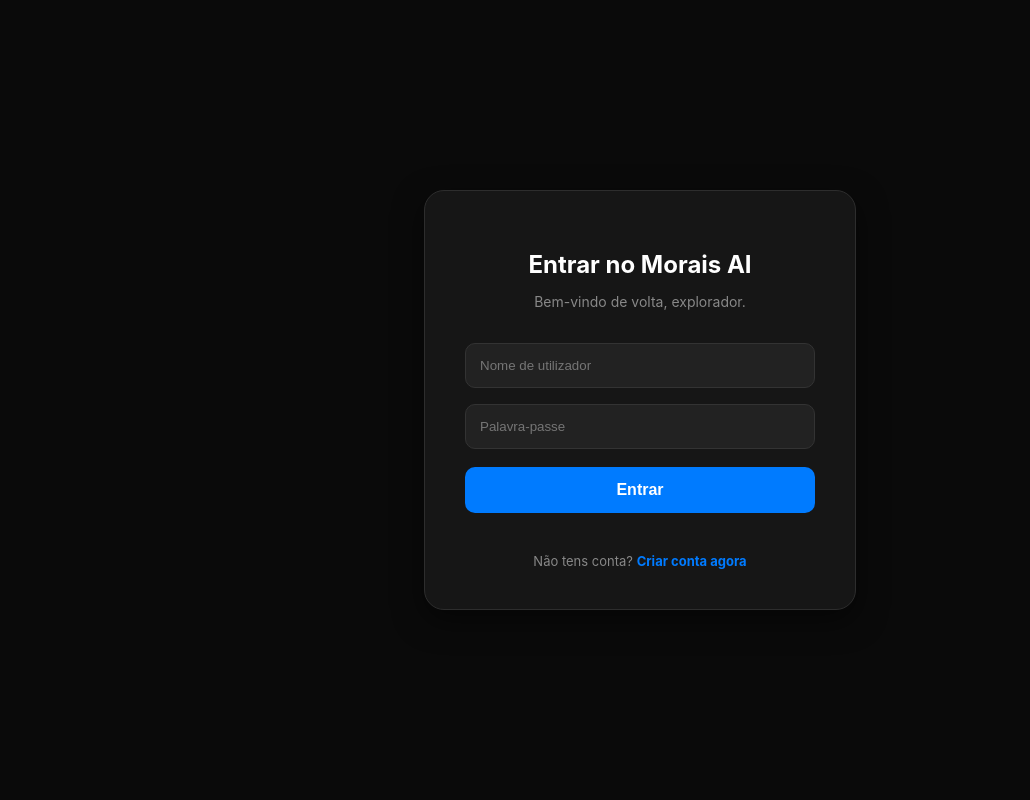
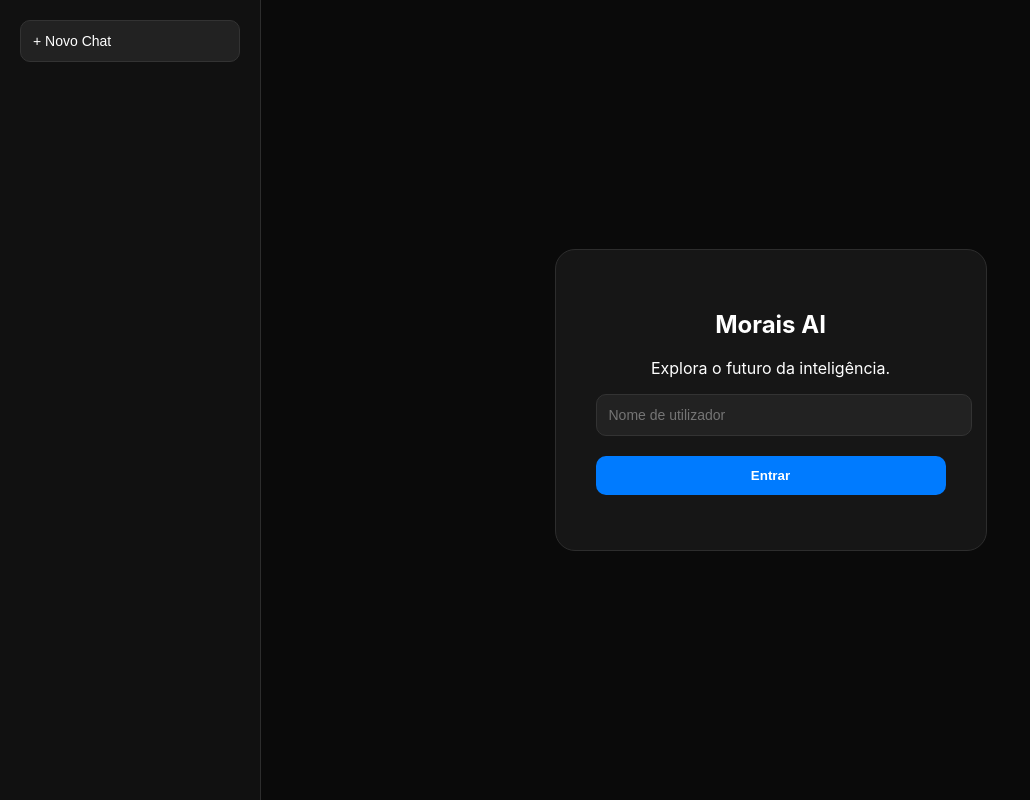
Before and after one commit to joazinhon56-bit/moraisai, a Flask app: page / in a window 1280 px wide. Shown: the whole page, without its empty margins (0-1030 px from the left). Run offline with Flask 3, Linux system fonts and the light colour scheme; some libraries are stand-ins or nearby versions.

Commit message:
Corrigido bug do Novo Chat e interface atualizada

```diff
--- a/templates/index.html
+++ b/templates/index.html
@@ -3,139 +3,147 @@
 <head>
     <meta charset="UTF-8">
     <meta name="viewport" content="width=device-width, initial-scale=1.0">
-    <title>Morais AI - Autenticação</title>
+    <title>Morais AI - Chat</title>
     <script src="https://accounts.google.com/gsi/client" async defer></script>
     <style>
-        /* Estilos de Base [cite: 1, 2] */
-        body { font-family: 'Inter', 'Segoe UI', sans-serif; background-color: #0a0a0a; color: white; margin: 0; height: 100vh; display: flex; justify-content: center; align-items: center; }
+        /* Estilos de Base e Layout */
+        body { font-family: 'Inter', sans-serif; background-color: #0a0a0a; color: white; margin: 0; display: flex; height: 100vh; overflow: hidden; }
 
-        /* Contentor de Login [cite: 3, 4] */
-        #login-container { background-color: #161616; padding: 40px; border-radius: 20px; border: 1px solid #2d2d2d; text-align: center; width: 350px; box-shadow: 0 10px 30px rgba(0,0,0,0.5); }
-        #main-container { display: none; flex-direction: column; width: 100%; height: 100vh; background-color: #0f0f0f; }
+        /* Barra Lateral (Histórico) */
+        #sidebar { width: 260px; background-color: #111; border-right: 1px solid #2d2d2d; display: flex; flex-direction: column; transition: 0.3s; }
+        .sidebar-header { padding: 20px; }
+        .btn-new-chat { width: 100%; background: #222; border: 1px solid #333; color: white; padding: 12px; border-radius: 10px; cursor: pointer; text-align: left; font-size: 14px; transition: 0.2s; }
+        .btn-new-chat:hover { background: #2d2d2d; }
 
-        h2 { margin-bottom: 10px; font-size: 24px; color: #fff; }
-        p { color: #888; font-size: 14px; margin-bottom: 25px; }
+        #history-list { flex: 1; overflow-y: auto; padding: 10px; display: flex; flex-direction: column; gap: 5px; }
+        .history-item { padding: 10px; border-radius: 8px; font-size: 13px; cursor: pointer; white-space: nowrap; overflow: hidden; text-overflow: ellipsis; color: #ccc; transition: 0.2s; }
+        .history-item:hover { background: #222; color: white; }
+        .history-item.active { background: #007bff33; color: #007bff; border: 1px solid #007bff55; }
 
-        /* Inputs [cite: 8, 9] */
-        input.auth-input { width: 100%; padding: 14px; margin: 8px 0; border-radius: 10px; border: 1px solid #333; background: #222; color: white; box-sizing: border-box; outline: none; transition: 0.3s; }
-        input.auth-input:focus { border-color: #007bff; }
+        /* Área Principal */
+        #main-wrapper { flex: 1; display: flex; flex-direction: column; background-color: #0f0f0f; position: relative; }
+        #login-container { position: absolute; inset: 0; background: #0a0a0a; z-index: 100; display: flex; justify-content: center; align-items: center; }
+        .login-box { background-color: #161616; padding: 40px; border-radius: 20px; border: 1px solid #2d2d2d; text-align: center; width: 350px; }
 
-        /* Botões [cite: 11, 12] */
-        .btn-primary { width: 100%; background-color: #007bff; color: white; padding: 14px; border: none; border-radius: 10px; cursor: pointer; font-weight: bold; margin-top: 10px; font-size: 16px; transition: 0.2s; }
-        .btn-primary:hover { background-color: #0056b3; }
-
-        /* Contentor do Botão Google */
-        .google-btn-wrapper { margin-top: 20px; display: flex; justify-content: center; }
-
-        /* Interface do Chat [cite: 19, 20] */
+        /* Chat e Inputs */
+        .top-bar { padding: 15px 25px; border-bottom: 1px solid #2d2d2d; display: flex; justify-content: space-between; align-items: center; }
         #chat-container { flex: 1; overflow-y: auto; padding: 20px; display: flex; flex-direction: column; gap: 15px; }
         .message { max-width: 85%; padding: 14px; border-radius: 15px; font-size: 15px; line-height: 1.5; }
         .user { align-self: flex-end; background-color: #007bff; border-bottom-right-radius: 2px; }
         .ia { align-self: flex-start; background-color: #222; border: 1px solid #333; border-bottom-left-radius: 2px; }
 
-        #input-area { padding: 20px; background-color: #161616; display: flex; gap: 10px; border-top: 1px solid #2d2d2d; }
-        #user-input { flex: 1; padding: 12px 20px; border-radius: 25px; border: 1px solid #333; background: #222; color: white; outline: none; }
+        #input-area-container { padding: 20px; max-width: 800px; margin: 0 auto; width: 90%; }
+        .input-box { background: #161616; border: 1px solid #2d2d2d; border-radius: 25px; display: flex; align-items: center; padding: 10px 20px; gap: 10px; }
+        #user-input { flex: 1; background: none; border: none; color: white; outline: none; padding: 10px; }
 
-        .btn-nav { background: #333; color: white; padding: 8px 15px; border-radius: 20px; border: none; cursor: pointer; font-size: 12px; }
-        .top-bar { padding: 10px 20px; background: #161616; display: flex; justify-content: space-between; align-items: center; border-bottom: 1px solid #2d2d2d; }
+        .btn-auth-action { width: 100%; background: #007bff; color: white; border: none; padding: 12px; border-radius: 10px; margin-top: 10px; cursor: pointer; font-weight: bold; }
     </style>
 </head>
 <body>
 
-    <div id="login-container">
-        <h2 id="auth-title">Entrar no Morais AI</h2>
-        <p id="auth-subtitle">Bem-vindo de volta, explorador.</p>
+    <aside id="sidebar">
+        <div class="sidebar-header">
+            <button class="btn-new-chat" onclick="novoChat()">+ Novo Chat</button>
+        </div>
+        <div id="history-list">
+            </div>
+    </aside>
 
-        <input type="text" id="username" class="auth-input" placeholder="Nome de utilizador">
-        <input type="password" id="password" class="auth-input" placeholder="Palavra-passe">
-
-        <button class="btn-primary" id="btn-auth-action" onclick="processarAuth()">Entrar</button>
-
-        <div class="google-btn-wrapper">
-            <div id="g_id_onload"
-                 data-client_id="314184167979-drqft3ldcshj3vn1730dtt0er1ha9spd.apps.googleusercontent.com"
-                 data-callback="handleCredentialResponse"
-                 data-auto_prompt="false">
+    <main id="main-wrapper">
+        <div id="login-container">
+            <div class="login-box">
+                <h2>Morais AI</h2>
+                <p>Explora o futuro da inteligência.</p>
+                <input type="text" id="username" class="btn-new-chat" style="margin-bottom: 10px; cursor: text;" placeholder="Nome de utilizador">
+                <button class="btn-auth-action" onclick="processarAuth()">Entrar</button>
+                <div style="margin-top: 15px;">
+                    <div id="g_id_onload" data-client_id="314184167979-drqft3ldcshj3vn1730dtt0er1ha9spd.apps.googleusercontent.com" data-callback="handleCredentialResponse"></div>
+                    <div class="g_id_signin" data-type="standard"></div>
+                </div>
             </div>
-            <div class="g_id_signin" data-type="standard" data-shape="rectangular" data-theme="outline" data-text="signin_with" data-size="large" data-logo_alignment="left"></div>
         </div>
 
-        <div class="toggle-link" id="toggle-text" style="margin-top: 20px; font-size: 13px; color: #888;">
-            Não tens conta? <span onclick="alternarModo()" style="color: #007bff; cursor: pointer; font-weight: bold;">Criar conta agora</span>
-        </div>
-    </div>
-
-    <div id="main-container">
         <div class="top-bar">
             <span id="display-user" style="font-weight: bold; color: #007bff;"></span>
-            <div>
-                <button class="btn-nav" onclick="novoChat()" style="margin-right: 10px;">+ Novo Chat</button>
-                <button class="btn-nav" onclick="fazerLogout()" style="background: #c82333;">Sair</button>
-            </div>
+            <button onclick="fazerLogout()" style="background: none; border: none; color: #888; cursor: pointer; font-size: 12px;">Sair</button>
         </div>
 
         <div id="chat-container"></div>
 
-        <div id="input-area">
-            <input type="file" id="file-input" style="display: none;" accept="image/*" onchange="previewImg()">
-            <button onclick="document.getElementById('file-input').click()" style="background: none; border: none; cursor: pointer; font-size: 20px;">📷</button>
-            <input type="text" id="user-input" placeholder="Escreve uma mensagem..." onkeypress="if(event.key==='Enter') enviarMensagem()">
-            <button class="btn-primary" style="width: auto; margin-top: 0;" onclick="enviarMensagem()">Enviar</button>
+        <div id="input-area-container">
+            <div class="input-box">
+                <input type="file" id="file-input" style="display: none;" accept="image/*" onchange="previewImg()">
+                <button onclick="document.getElementById('file-input').click()" style="background: none; border: none; cursor: pointer; font-size: 18px;">📷</button>
+                <input type="text" id="user-input" placeholder="Pergunta-me qualquer coisa..." onkeypress="if(event.key==='Enter') enviarMensagem()">
+                <button onclick="enviarMensagem()" style="background: none; border: none; cursor: pointer; font-size: 18px;">🚀</button>
+            </div>
         </div>
-    </div>
+    </main>
 
     <script>
-        let modoRegistro = false;
+        let currentSessionId = null;
         let fotoData = null;
 
         window.onload = () => {
             const user = localStorage.getItem('morais_user');
-            if (user) entrarNoSistema(user);
+            if (user) {
+                entrarNoSistema(user);
+                carregarListaSessoes();
+                novoChat();
+            }
         };
 
-        // Lógica de Autenticação Google Real
-        function handleCredentialResponse(response) {
-            const base64Url = response.credential.split('.')[1];
-            const base64 = base64Url.replace(/-/g, '+').replace(/_/g, '/');
-            const jsonPayload = decodeURIComponent(window.atob(base64).split('').map(function(c) {
-                return '%' + ('00' + c.charCodeAt(0).toString(16)).slice(-2);
-            }).join(''));
+        // GESTÃO DE SESSÕES (HISTÓRICO)
+        function carregarListaSessoes() {
+            const historyList = document.getElementById('history-list');
+            const sessions = JSON.parse(localStorage.getItem('morais_sessions')) || [];
+            historyList.innerHTML = '';
 
-            const data = JSON.parse(jsonPayload);
-            localStorage.setItem('morais_user', data.name);
-            entrarNoSistema(data.name);
+            sessions.reverse().forEach(session => {
+                const div = document.createElement('div');
+                div.className = `history-item ${session.id === currentSessionId ? 'active' : ''}`;
+                div.innerText = session.title || "Conversa sem título";
+                div.onclick = () => abrirSessao(session.id);
+                historyList.appendChild(div);
+            });
         }
 
-        function entrarNoSistema(nome) {
-            document.getElementById('login-container').style.display = 'none';
-            document.getElementById('main-container').style.display = 'flex';
-            document.getElementById('display-user').innerText = "@" + nome;
-            carregarHistorico();
+        function novoChat() {
+            currentSessionId = Date.now().toString();
+            document.getElementById('chat-container').innerHTML = '';
+            appendMessage("Olá! Sou o **Morais AI**. Como posso ajudar-te hoje?", 'ia', false);
+            carregarListaSessoes();
         }
 
-        function processarAuth() {
-            const user = document.getElementById('username').value;
-            if (user.trim().length < 3) return alert("Insere um nome válido!");
-            localStorage.setItem('morais_user', user);
-            entrarNoSistema(user);
+        function abrirSessao(id) {
+            currentSessionId = id;
+            const sessions = JSON.parse(localStorage.getItem('morais_sessions')) || [];
+            const session = sessions.find(s => s.id === id);
+
+            const container = document.getElementById('chat-container');
+            container.innerHTML = '';
+
+            if (session && session.messages) {
+                session.messages.forEach(m => appendMessage(m.text, m.type, false));
+            }
+            carregarListaSessoes();
         }
 
-        function fazerLogout() {
-            localStorage.removeItem('morais_user');
-            location.reload();
+        function salvarMensagemNaSessao(text, type) {
+            let sessions = JSON.parse(localStorage.getItem('morais_sessions')) || [];
+            let session = sessions.find(s => s.id === currentSessionId);
+
+            if (!session) {
+                session = { id: currentSessionId, title: text.substring(0, 30) + "...", messages: [] };
+                sessions.push(session);
+            }
+
+            session.messages.push({ text, type });
+            localStorage.setItem('morais_sessions', JSON.stringify(sessions));
+            carregarListaSessoes();
         }
 
-        function carregarHistorico() {
-            const hist = JSON.parse(localStorage.getItem('morais_hist')) || [];
-            const container = document.getElementById('chat-container');
-            container.innerHTML = '';
-            if (hist.length === 0) {
-                appendMessage("Olá! Sou o **Morais AI**. Como posso ajudar-te hoje?", 'ia', false);
-            } else {
-                hist.forEach(m => appendMessage(m.text, m.type, false));
-            }
-        }
-
+        // LÓGICA DE ENVIO E INTERFACE
         function appendMessage(text, type, save = true) {
             const container = document.getElementById('chat-container');
             const div = document.createElement('div');
@@ -143,19 +151,17 @@
             div.innerHTML = text;
             container.appendChild(div);
             container.scrollTop = container.scrollHeight;
-            if (save) {
-                const hist = JSON.parse(localStorage.getItem('morais_hist')) || [];
-                hist.push({ text, type });
-                localStorage.setItem('morais_hist', JSON.stringify(hist));
-            }
+            if (save) salvarMensagemNaSessao(text, type);
         }
 
         async function enviarMensagem() {
             const input = document.getElementById('user-input');
             const msg = input.value.trim();
             if (!msg && !fotoData) return;
+
             if (msg) appendMessage(msg, 'user');
             input.value = '';
+
             try {
                 const res = await fetch('/chat', {
                     method: 'POST',
@@ -166,29 +172,39 @@
                 appendMessage(data.resposta, 'ia');
                 fotoData = null;
             } catch (e) {
-                appendMessage("Erro na ligação ao servidor.", 'ia');
+                appendMessage("Erro na ligação ao servidor.", 'ia', false);
             }
         }
+
+        // FUNÇÕES DE AUTH (MANTIDAS)
+        function handleCredentialResponse(response) {
+            const payload = JSON.parse(atob(response.credential.split('.')[1]));
+            localStorage.setItem('morais_user', payload.name);
+            entrarNoSistema(payload.name);
+        }
+
+        function entrarNoSistema(nome) {
+            document.getElementById('login-container').style.display = 'none';
+            document.getElementById('display-user').innerText = "@" + nome;
+        }
+
+        function processarAuth() {
+            const user = document.getElementById('username').value;
+            if (user.trim().length < 3) return alert("Insere um nome!");
+            localStorage.setItem('morais_user', user);
+            entrarNoSistema(user);
+        }
+
+        function fazerLogout() { localStorage.clear(); location.reload(); }
 
         function previewImg() {
             const file = document.getElementById('file-input').files[0];
             const reader = new FileReader();
             reader.onload = (e) => {
                 fotoData = e.target.result;
-                appendMessage("<i>[Imagem carregada para análise]</i>", 'user');
+                appendMessage("<i>[Imagem carregada]</i>", 'user');
             };
-            reader.readAsDataURL(file);
-        }
-
-        function novoChat() {
-            localStorage.removeItem('morais_hist');
-            carregarHistorico();
-        }
-
-        function alternarModo() {
-            modoRegistro = !modoRegistro;
-            document.getElementById('auth-title').innerText = modoRegistro ? "Criar Nova Conta" : "Entrar no Morais AI";
-            document.getElementById('btn-auth-action').innerText = modoRegistro ? "Registar" : "Entrar";
+            reader.readAsAsDataURL(file);
         }
     </script>
 </body>
```
